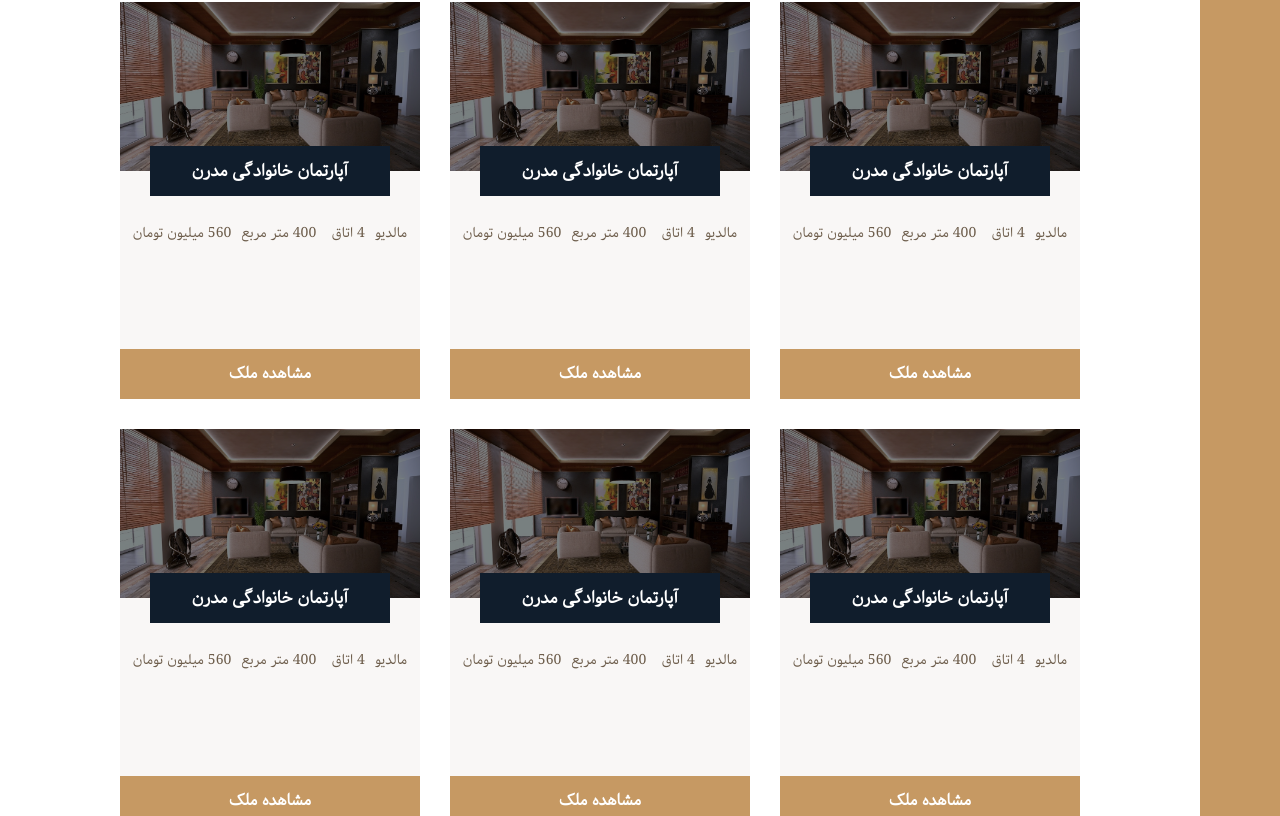
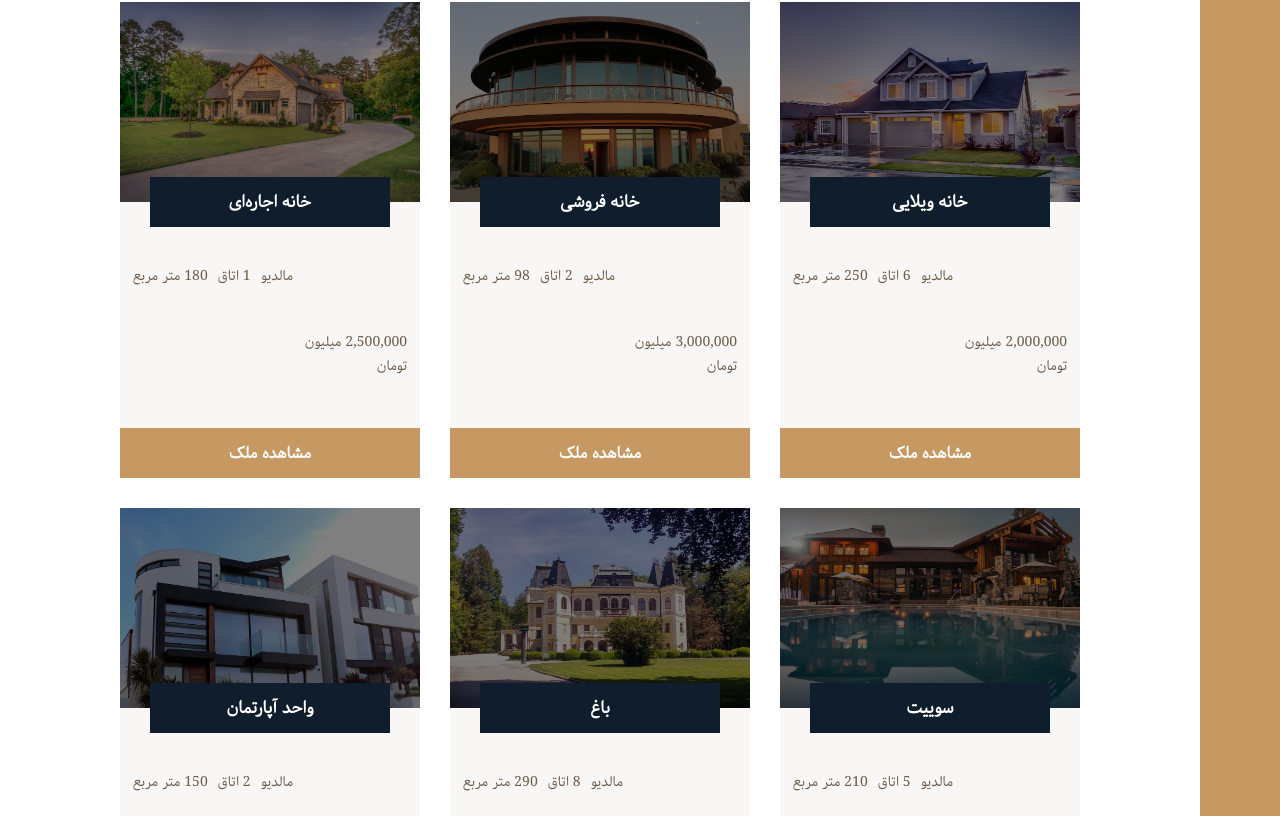
Before and after one commit to ERFAN7255/cell-Houses, a Next.js app: page / in a window 1280 px wide. Shown: the part 2244-3060 px from the top of the page. Built offline with nearby package versions, Linux system fonts and the light colour scheme.

Commit message:
create /module/Home.js and coding to Homes.js,db.json

```diff
--- /dev/null
+++ b/components/modules/Home.js
@@ -0,0 +1,43 @@
+import Link from "next/link";
+import React from "react";
+
+function Home({ title, id, price, meterage, roomCount, img }) {
+  return (
+    <>
+      <div class="card">
+        <img src={img} alt="House 6" class="card__img" />
+        <h5 class="card__title">{title}</h5>
+        {/* <svg class="card__like">
+          <use xlink:href="img/sprite.svg#icon-heart-full"></use>
+        </svg> */}
+        <div class="card__details">
+          <svg class="card__icon">
+            <use xlink:href="img/sprite.svg#icon-map-pin"></use>
+          </svg>
+          <p class="card__text">مالدیو</p>
+
+          {/* <svg class="card__icon">
+            <use xlink:href="img/sprite.svg#icon-profile-male"></use>
+          </svg> */}
+          <p class="card__text">{roomCount} اتاق</p>
+
+          {/* <svg class="card__icon">
+            <use xlink:href="img/sprite.svg#icon-expand"></use>
+          </svg> */}
+          <p class="card__text">{meterage} متر مربع</p>
+
+          {/* <svg class="card__icon">
+            <use xlink:href="img/sprite.svg#icon-key"></use>
+          </svg> */}
+          <p class="card__text">{price.toLocaleString()} میلیون تومان</p>
+        </div>
+
+        <Link href={`/homes/${id}`} class="btn btn-brown btn-card">
+          مشاهده ملک
+        </Link>
+      </div>
+    </>
+  );
+}
+
+export default Home;
--- a/components/template/index/Homes.js
+++ b/components/template/index/Homes.js
@@ -1,200 +1,13 @@
 import React from "react";
+import db from "./../../../data/db.json";
+import Home from "@/components/modules/Home";
 
 function Homes() {
   return (
     <div class="homes">
-      <div class="card">
-        <img src="img/gal-2.jpeg" alt="House 6" class="card__img" />
-        <h5 class="card__title">آپارتمان خانوادگی مدرن</h5>
-        {/* <svg class="card__like">
-          <use xlink:href="img/sprite.svg#icon-heart-full"></use>
-        </svg> */}
-        <div class="card__details">
-          {/* <svg class="card__icon">
-            <use xlink:href="img/sprite.svg#icon-map-pin"></use>
-          </svg> */}
-          <p class="card__text">مالدیو</p>
-
-          {/* <svg class="card__icon">
-            <use xlink:href="img/sprite.svg#icon-profile-male"></use>
-          </svg> */}
-          <p class="card__text">4 اتاق</p>
-
-          {/* <svg class="card__icon">
-            <use xlink:href="img/sprite.svg#icon-expand"></use>
-          </svg> */}
-          <p class="card__text">400 متر مربع</p>
-
-          {/* <svg class="card__icon">
-            <use xlink:href="img/sprite.svg#icon-key"></use>
-          </svg> */}
-          <p class="card__text">560 میلیون تومان</p>
-        </div>
-
-        <a href="singleHouse.html" class="btn btn-brown btn-card">
-          مشاهده ملک
-        </a>
-      </div>
-      <div class="card">
-        <img src="img/gal-2.jpeg" alt="House 6" class="card__img" />
-        <h5 class="card__title">آپارتمان خانوادگی مدرن</h5>
-        {/* <svg class="card__like">
-          <use xlink:href="img/sprite.svg#icon-heart-full"></use>
-        </svg> */}
-        <div class="card__details">
-          {/* <svg class="card__icon">
-            <use xlink:href="img/sprite.svg#icon-map-pin"></use>
-          </svg> */}
-          <p class="card__text">مالدیو</p>
-
-          {/* <svg class="card__icon">
-            <use xlink:href="img/sprite.svg#icon-profile-male"></use>
-          </svg> */}
-          <p class="card__text">4 اتاق</p>
-
-          {/* <svg class="card__icon">
-            <use xlink:href="img/sprite.svg#icon-expand"></use>
-          </svg> */}
-          <p class="card__text">400 متر مربع</p>
-
-          {/* <svg class="card__icon">
-            <use xlink:href="img/sprite.svg#icon-key"></use>
-          </svg> */}
-          <p class="card__text">560 میلیون تومان</p>
-        </div>
-
-        <a href="singleHouse.html" class="btn btn-brown btn-card">
-          مشاهده ملک
-        </a>
-      </div>
-      <div class="card">
-        <img src="img/gal-2.jpeg" alt="House 6" class="card__img" />
-        <h5 class="card__title">آپارتمان خانوادگی مدرن</h5>
-        {/* <svg class="card__like">
-          <use xlink:href="img/sprite.svg#icon-heart-full"></use>
-        </svg> */}
-        <div class="card__details">
-          {/* <svg class="card__icon">
-            <use xlink:href="img/sprite.svg#icon-map-pin"></use>
-          </svg> */}
-          <p class="card__text">مالدیو</p>
-
-          {/* <svg class="card__icon">
-            <use xlink:href="img/sprite.svg#icon-profile-male"></use>
-          </svg> */}
-          <p class="card__text">4 اتاق</p>
-
-          {/* <svg class="card__icon">
-            <use xlink:href="img/sprite.svg#icon-expand"></use>
-          </svg> */}
-          <p class="card__text">400 متر مربع</p>
-
-          {/* <svg class="card__icon">
-            <use xlink:href="img/sprite.svg#icon-key"></use>
-          </svg> */}
-          <p class="card__text">560 میلیون تومان</p>
-        </div>
-
-        <a href="singleHouse.html" class="btn btn-brown btn-card">
-          مشاهده ملک
-        </a>
-      </div>
-      <div class="card">
-        <img src="img/gal-2.jpeg" alt="House 6" class="card__img" />
-        <h5 class="card__title">آپارتمان خانوادگی مدرن</h5>
-        {/* <svg class="card__like">
-          <use xlink:href="img/sprite.svg#icon-heart-full"></use>
-        </svg> */}
-        <div class="card__details">
-          {/* <svg class="card__icon">
-            <use xlink:href="img/sprite.svg#icon-map-pin"></use>
-          </svg> */}
-          <p class="card__text">مالدیو</p>
-
-          {/* <svg class="card__icon">
-            <use xlink:href="img/sprite.svg#icon-profile-male"></use>
-          </svg> */}
-          <p class="card__text">4 اتاق</p>
-
-          {/* <svg class="card__icon">
-            <use xlink:href="img/sprite.svg#icon-expand"></use>
-          </svg> */}
-          <p class="card__text">400 متر مربع</p>
-
-          {/* <svg class="card__icon">
-            <use xlink:href="img/sprite.svg#icon-key"></use>
-          </svg> */}
-          <p class="card__text">560 میلیون تومان</p>
-        </div>
-
-        <a href="singleHouse.html" class="btn btn-brown btn-card">
-          مشاهده ملک
-        </a>
-      </div>
-      <div class="card">
-        <img src="img/gal-2.jpeg" alt="House 6" class="card__img" />
-        <h5 class="card__title">آپارتمان خانوادگی مدرن</h5>
-        {/* <svg class="card__like">
-          <use xlink:href="img/sprite.svg#icon-heart-full"></use>
-        </svg> */}
-        <div class="card__details">
-          {/* <svg class="card__icon">
-            <use xlink:href="img/sprite.svg#icon-map-pin"></use>
-          </svg> */}
-          <p class="card__text">مالدیو</p>
-
-          {/* <svg class="card__icon">
-            <use xlink:href="img/sprite.svg#icon-profile-male"></use>
-          </svg> */}
-          <p class="card__text">4 اتاق</p>
-
-          {/* <svg class="card__icon">
-            <use xlink:href="img/sprite.svg#icon-expand"></use>
-          </svg> */}
-          <p class="card__text">400 متر مربع</p>
-
-          {/* <svg class="card__icon">
-            <use xlink:href="img/sprite.svg#icon-key"></use>
-          </svg> */}
-          <p class="card__text">560 میلیون تومان</p>
-        </div>
-
-        <a href="singleHouse.html" class="btn btn-brown btn-card">
-          مشاهده ملک
-        </a>
-      </div>
-      <div class="card">
-        <img src="img/gal-2.jpeg" alt="House 6" class="card__img" />
-        <h5 class="card__title">آپارتمان خانوادگی مدرن</h5>
-        {/* <svg class="card__like">
-          <use xlink:href="img/sprite.svg#icon-heart-full"></use>
-        </svg> */}
-        <div class="card__details">
-          {/* <svg class="card__icon">
-            <use xlink:href="img/sprite.svg#icon-map-pin"></use>
-          </svg> */}
-          <p class="card__text">مالدیو</p>
-
-          {/* <svg class="card__icon">
-            <use xlink:href="img/sprite.svg#icon-profile-male"></use>
-          </svg> */}
-          <p class="card__text">4 اتاق</p>
-
-          {/* <svg class="card__icon">
-            <use xlink:href="img/sprite.svg#icon-expand"></use>
-          </svg> */}
-          <p class="card__text">400 متر مربع</p>
-
-          {/* <svg class="card__icon">
-            <use xlink:href="img/sprite.svg#icon-key"></use>
-          </svg> */}
-          <p class="card__text">560 میلیون تومان</p>
-        </div>
-
-        <a href="singleHouse.html" class="btn btn-brown btn-card">
-          مشاهده ملک
-        </a>
-      </div>
+      {db.homes.slice(0,6).map((home) => (
+        <Home key={home.id} {...home} />
+      ))}
     </div>
   );
 }
--- a/data/db.json
+++ b/data/db.json
@@ -1,5 +1,68 @@
 {
-    "homes": [
-        {}
-    ]
+  "homes": [
+    {
+      "id": 1,
+      "title": "خانه ویلایی",
+      "img": "/img/house-1.jpeg",
+      "roomCount": 6,
+      "meterage": 250,
+      "price": 2000000
+    },
+    {
+      "id": 2,
+      "title": "خانه فروشی",
+      "img": "/img/house-2.jpeg",
+      "roomCount": 2,
+      "meterage": 98,
+      "price": 3000000
+    },
+    {
+      "id": 3,
+      "title": "خانه اجاره‌ای",
+      "img": "/img/house-3.jpeg",
+      "roomCount": 1,
+      "meterage": 180,
+      "price": 2500000
+    },
+    {
+      "id": 4,
+      "title": "سوییت",
+      "img": "/img/house-4.jpeg",
+      "roomCount": 5,
+      "meterage": 210,
+      "price": 500000
+    },
+    {
+      "id": 5,
+      "title": "باغ",
+      "img": "/img/house-5.jpeg",
+      "roomCount": 8,
+      "meterage": 290,
+      "price": 1200000
+    },
+    {
+      "id": 6,
+      "title": "واحد آپارتمان",
+      "img": "/img/house-6.jpeg",
+      "roomCount": 2,
+      "meterage": 150,
+      "price": 800000
+    },
+    {
+      "id": 7,
+      "title": "خانه ویلایی",
+      "img": "/img/house-1.jpeg",
+      "roomCount": 5,
+      "meterage": 300,
+      "price": 2200000
+    },
+    {
+      "id": 8,
+      "title": "خانه اجاره‌ای",
+      "img": "/img/house-2.jpeg",
+      "roomCount": 3,
+      "meterage": 200,
+      "price": 5000000
+    }
+  ]
 }
```
